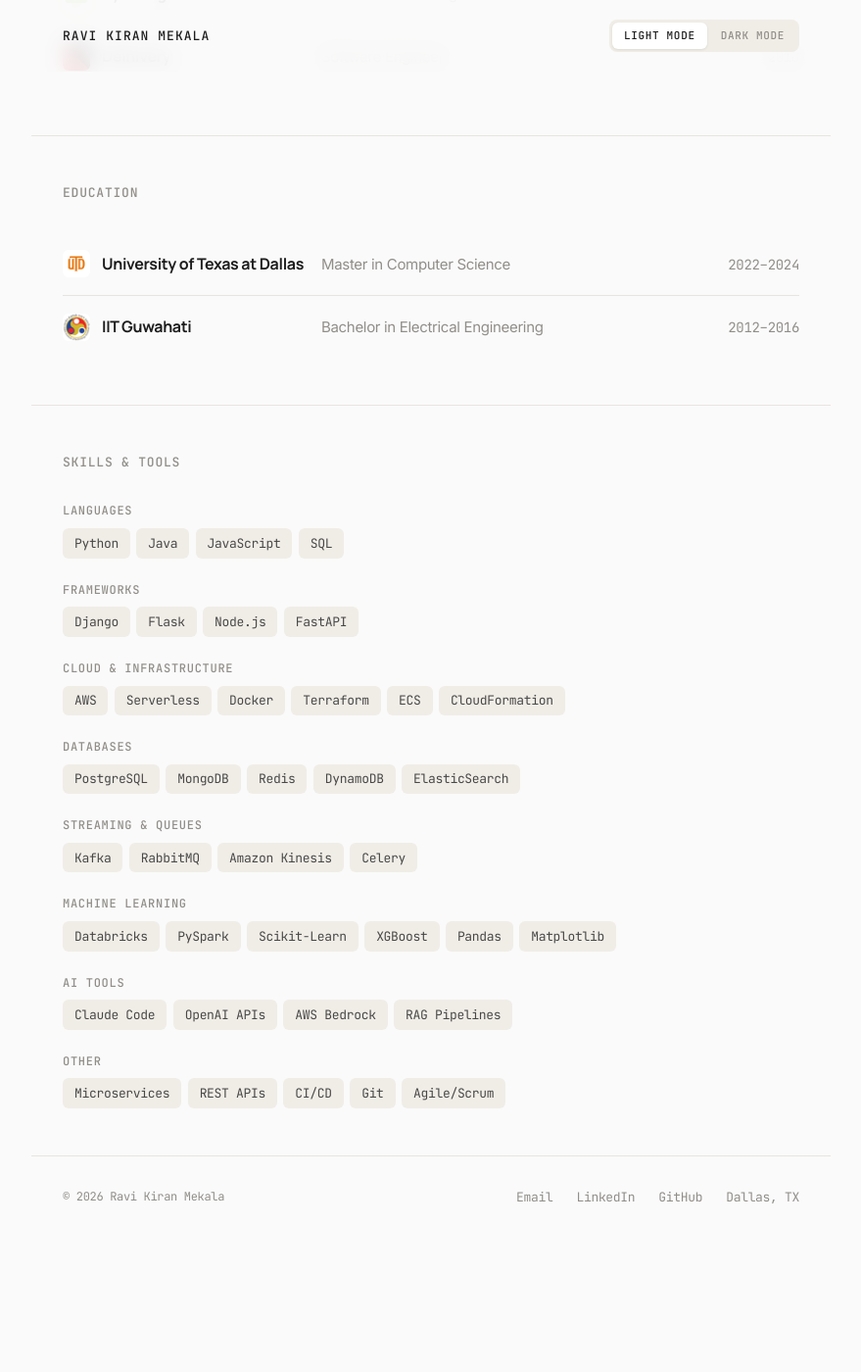
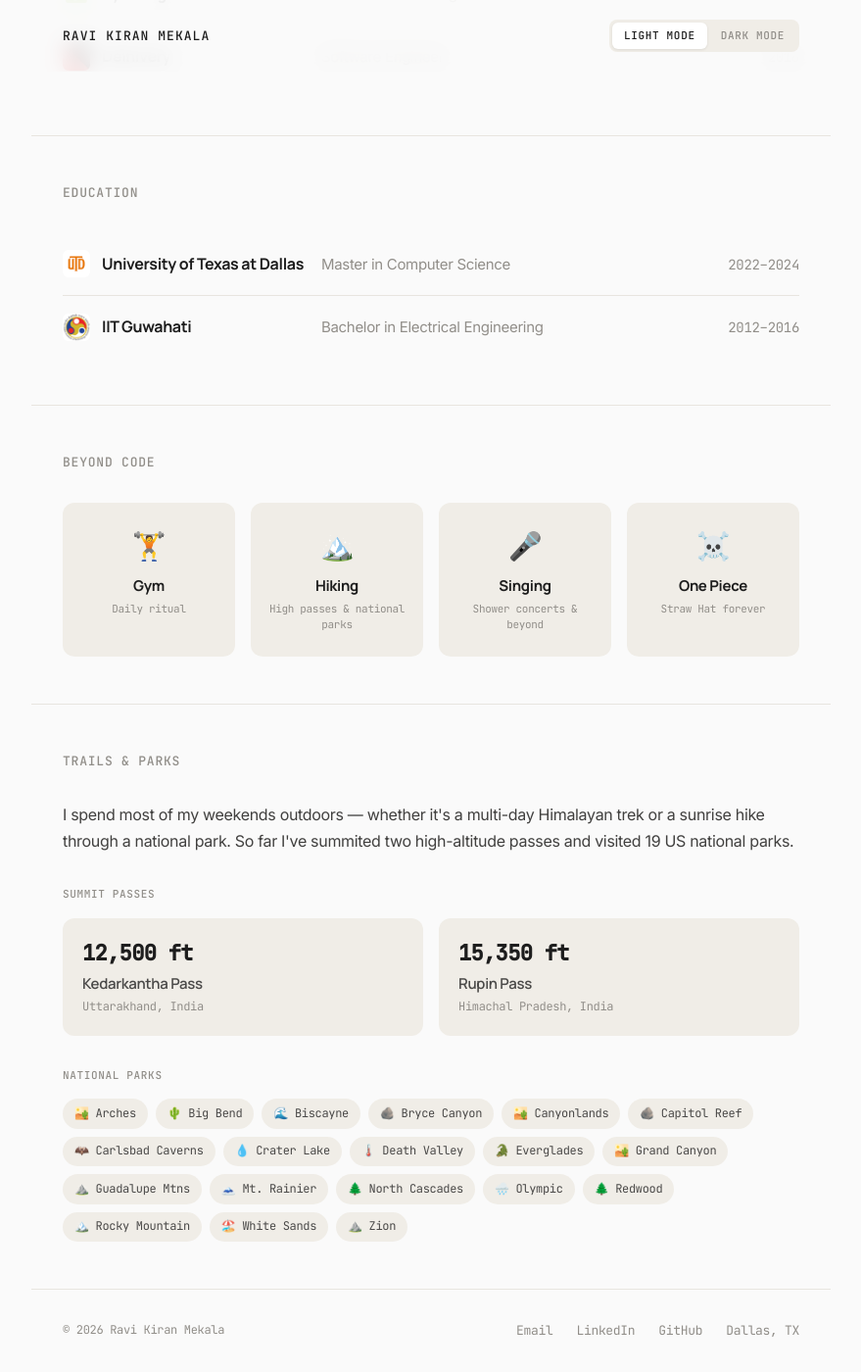
Before and after one commit to ravikiran-mekala/ravikiran-mekala.github.io, a Jekyll site: the page built from index.html, in a window 1280 px wide and 1400 px high, scrolled down 900 px. Shown: the whole window at 98% size, without its empty margins (200-1079 px from the left). Built offline with Jekyll 4.4.1, drawn with Linux system fonts in a browser that asks for light colours; before the commit the page ends 2163 px from its top, so only the background shows below that.

Commit message:
Replace Skills with personal sections: Beyond Code + Trails & Parks
- Remove Skills & Tools section
- Add 'Beyond Code' section with 4 interest cards (Gym, Hiking, Singing, One Piece)
- Add 'Trails & Parks' section with:
  - Intro text about outdoor pursuits
  - Summit passes: Kedarkantha (12,500 ft) and Rupin Pass (15,350 ft)
  - 19 US national parks as emoji pill badges
- Responsive: interests grid 4-col -> 2-col, treks 2-col -> 1-col on mobile

Co-Authored-By: Claude Opus 4.6 (1M context) <noreply@anthropic.com>

```diff
--- a/assets/css/style.css
+++ b/assets/css/style.css
@@ -297,46 +297,139 @@ img { max-width: 100%; display: block; }
 }
 
 
-/* === Skills === */
-.skills-group {
-  margin-bottom: 1.5rem;
+/* === Interests === */
+.interests-grid {
+  display: grid;
+  grid-template-columns: repeat(4, 1fr);
+  gap: 1rem;
 }
 
-.skills-group:last-child {
-  margin-bottom: 0;
+.interest-card {
+  display: flex;
+  flex-direction: column;
+  align-items: center;
+  text-align: center;
+  padding: 1.5rem 1rem;
+  background: var(--bg-surface);
+  border-radius: 12px;
+  transition: background 0.2s, transform 0.2s;
 }
 
-.skills-category {
+.interest-card:hover {
+  background: var(--bg-surface-hover);
+  transform: translateY(-2px);
+}
+
+.interest-emoji {
+  font-size: 28px;
+  margin-bottom: 0.5rem;
+}
+
+.interest-name {
+  font-family: var(--font-heading);
+  font-size: 15px;
+  font-weight: 700;
+  color: var(--text-primary);
+  letter-spacing: -0.02em;
+  transition: color 0.3s ease;
+}
+
+.interest-detail {
   font-family: var(--font-mono);
-  font-size: 12px;
+  font-size: 11px;
+  color: var(--text-muted);
+  margin-top: 0.25rem;
+  transition: color 0.3s ease;
+}
+
+/* === Trails & Parks === */
+.section-intro {
+  font-size: 16px;
+  color: var(--text-body);
+  line-height: 1.7;
+  margin-bottom: 2rem;
+  transition: color 0.3s ease;
+}
+
+.subsection-label {
+  font-family: var(--font-mono);
+  font-size: 11px;
   font-weight: 500;
   color: var(--text-muted);
   text-transform: uppercase;
   letter-spacing: 0.06em;
-  margin-bottom: 0.5rem;
+  margin-bottom: 1rem;
   transition: color 0.3s ease;
 }
 
-.skill-pills {
+.treks-row {
+  display: grid;
+  grid-template-columns: 1fr 1fr;
+  gap: 1rem;
+  margin-bottom: 2rem;
+}
+
+.trek-card {
+  display: flex;
+  flex-direction: column;
+  padding: 1.25rem;
+  background: var(--bg-surface);
+  border-radius: 12px;
+  transition: background 0.2s, transform 0.2s;
+}
+
+.trek-card:hover {
+  background: var(--bg-surface-hover);
+  transform: translateY(-2px);
+}
+
+.trek-elevation {
+  font-family: var(--font-mono);
+  font-size: 22px;
+  font-weight: 700;
+  color: var(--text-primary);
+  letter-spacing: -0.03em;
+  margin-bottom: 0.25rem;
+  transition: color 0.3s ease;
+}
+
+.trek-name {
+  font-family: var(--font-heading);
+  font-size: 15px;
+  font-weight: 600;
+  color: var(--text-secondary);
+  transition: color 0.3s ease;
+}
+
+.trek-location {
+  font-family: var(--font-mono);
+  font-size: 12px;
+  color: var(--text-muted);
+  margin-top: 0.25rem;
+  transition: color 0.3s ease;
+}
+
+.parks-grid {
   display: flex;
   flex-wrap: wrap;
-  gap: 0.4rem;
+  gap: 0.5rem;
 }
 
-.skill-pill {
+.park-badge {
   font-family: var(--font-mono);
-  font-size: 13px;
-  padding: 0.35rem 0.75rem;
+  font-size: 12px;
+  padding: 0.4rem 0.75rem;
   background: var(--bg-surface);
   color: var(--text-secondary);
-  border-radius: 6px;
-  font-weight: 400;
-  transition: background 0.2s, color 0.2s;
+  border-radius: 20px;
+  transition: background 0.2s, color 0.2s, transform 0.2s;
+  cursor: default;
 }
 
-.skill-pill:hover {
+.park-badge:hover {
   background: var(--bg-surface-hover);
   color: var(--text-primary);
+  transform: translateY(-1px);
 }
 
 /* === Footer === */
@@ -451,6 +544,14 @@ img { max-width: 100%; display: block; }
     text-align: left;
   }
 
+  .interests-grid {
+    grid-template-columns: repeat(2, 1fr);
+  }
+
+  .treks-row {
+    grid-template-columns: 1fr;
+  }
+
   .site-footer {
     padding: 2rem 1.25rem;
   }
--- a/index.html
+++ b/index.html
@@ -70,19 +70,74 @@ layout: default
   </div>
 </section>
 
-<!-- Skills -->
-<section id="skills" class="section">
-  <h2 class="section-label">SKILLS & TOOLS</h2>
-  {% for group in site.data.skills %}
-  <div class="skills-group">
-    <h3 class="skills-category">{{ group.category }}</h3>
-    <div class="skill-pills">
-      {% for skill in group.items %}
-      <span class="skill-pill">{{ skill }}</span>
-      {% endfor %}
+<!-- Beyond Code -->
+<section class="section">
+  <h2 class="section-label">BEYOND CODE</h2>
+  <div class="interests-grid">
+    <div class="interest-card">
+      <span class="interest-emoji">🏋️</span>
+      <span class="interest-name">Gym</span>
+      <span class="interest-detail">Daily ritual</span>
+    </div>
+    <div class="interest-card">
+      <span class="interest-emoji">🏔️</span>
+      <span class="interest-name">Hiking</span>
+      <span class="interest-detail">High passes & national parks</span>
+    </div>
+    <div class="interest-card">
+      <span class="interest-emoji">🎤</span>
+      <span class="interest-name">Singing</span>
+      <span class="interest-detail">Shower concerts & beyond</span>
+    </div>
+    <div class="interest-card">
+      <span class="interest-emoji">☠️</span>
+      <span class="interest-name">One Piece</span>
+      <span class="interest-detail">Straw Hat forever</span>
     </div>
   </div>
-  {% endfor %}
+</section>
+
+<!-- Trails & Parks -->
+<section class="section">
+  <h2 class="section-label">TRAILS & PARKS</h2>
+  <p class="section-intro">I spend most of my weekends outdoors — whether it's a multi-day Himalayan trek or a sunrise hike through a national park. So far I've summited two high-altitude passes and visited 19 US national parks.</p>
+
+  <h3 class="subsection-label">SUMMIT PASSES</h3>
+  <div class="treks-row">
+    <div class="trek-card">
+      <span class="trek-elevation">12,500 ft</span>
+      <span class="trek-name">Kedarkantha Pass</span>
+      <span class="trek-location">Uttarakhand, India</span>
+    </div>
+    <div class="trek-card">
+      <span class="trek-elevation">15,350 ft</span>
+      <span class="trek-name">Rupin Pass</span>
+      <span class="trek-location">Himachal Pradesh, India</span>
+    </div>
+  </div>
+
+  <h3 class="subsection-label">NATIONAL PARKS</h3>
+  <div class="parks-grid">
+    <span class="park-badge" title="Arches National Park">🏜️ Arches</span>
+    <span class="park-badge" title="Big Bend National Park">🌵 Big Bend</span>
+    <span class="park-badge" title="Biscayne National Park">🌊 Biscayne</span>
+    <span class="park-badge" title="Bryce Canyon National Park">🪨 Bryce Canyon</span>
+    <span class="park-badge" title="Canyonlands National Park">🏜️ Canyonlands</span>
+    <span class="park-badge" title="Capitol Reef National Park">🪨 Capitol Reef</span>
+    <span class="park-badge" title="Carlsbad Caverns National Park">🦇 Carlsbad Caverns</span>
+    <span class="park-badge" title="Crater Lake National Park">💧 Crater Lake</span>
+    <span class="park-badge" title="Death Valley National Park">🌡️ Death Valley</span>
+    <span class="park-badge" title="Everglades National Park">🐊 Everglades</span>
+    <span class="park-badge" title="Grand Canyon National Park">🏜️ Grand Canyon</span>
+    <span class="park-badge" title="Guadalupe Mountains National Park">⛰️ Guadalupe Mtns</span>
+    <span class="park-badge" title="Mount Rainier National Park">🗻 Mt. Rainier</span>
+    <span class="park-badge" title="North Cascades National Park">🌲 North Cascades</span>
+    <span class="park-badge" title="Olympic National Park">🌧️ Olympic</span>
+    <span class="park-badge" title="Redwood National Park">🌲 Redwood</span>
+    <span class="park-badge" title="Rocky Mountain National Park">🏔️ Rocky Mountain</span>
+    <span class="park-badge" title="White Sands National Park">🏖️ White Sands</span>
+    <span class="park-badge" title="Zion National Park">⛰️ Zion</span>
+  </div>
 </section>
 
 <!-- Footer -->
```
